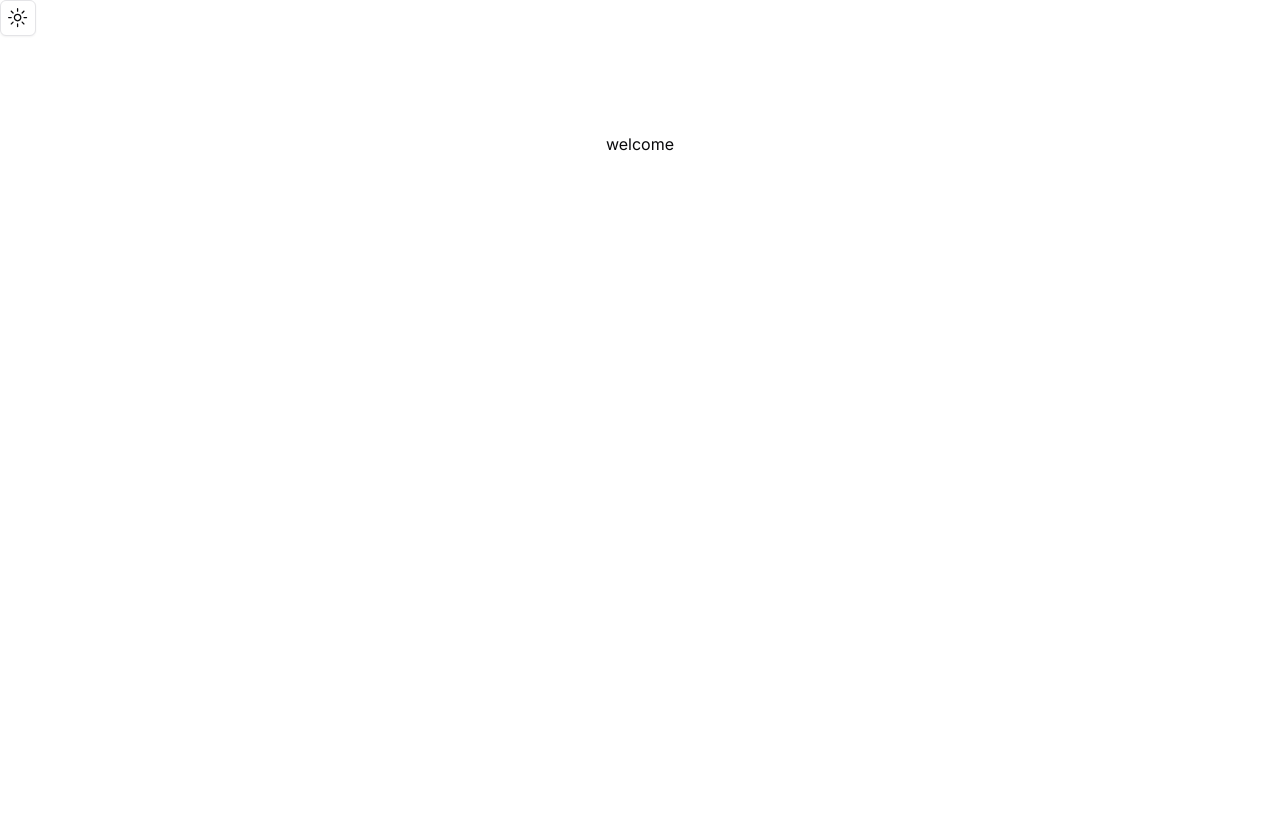
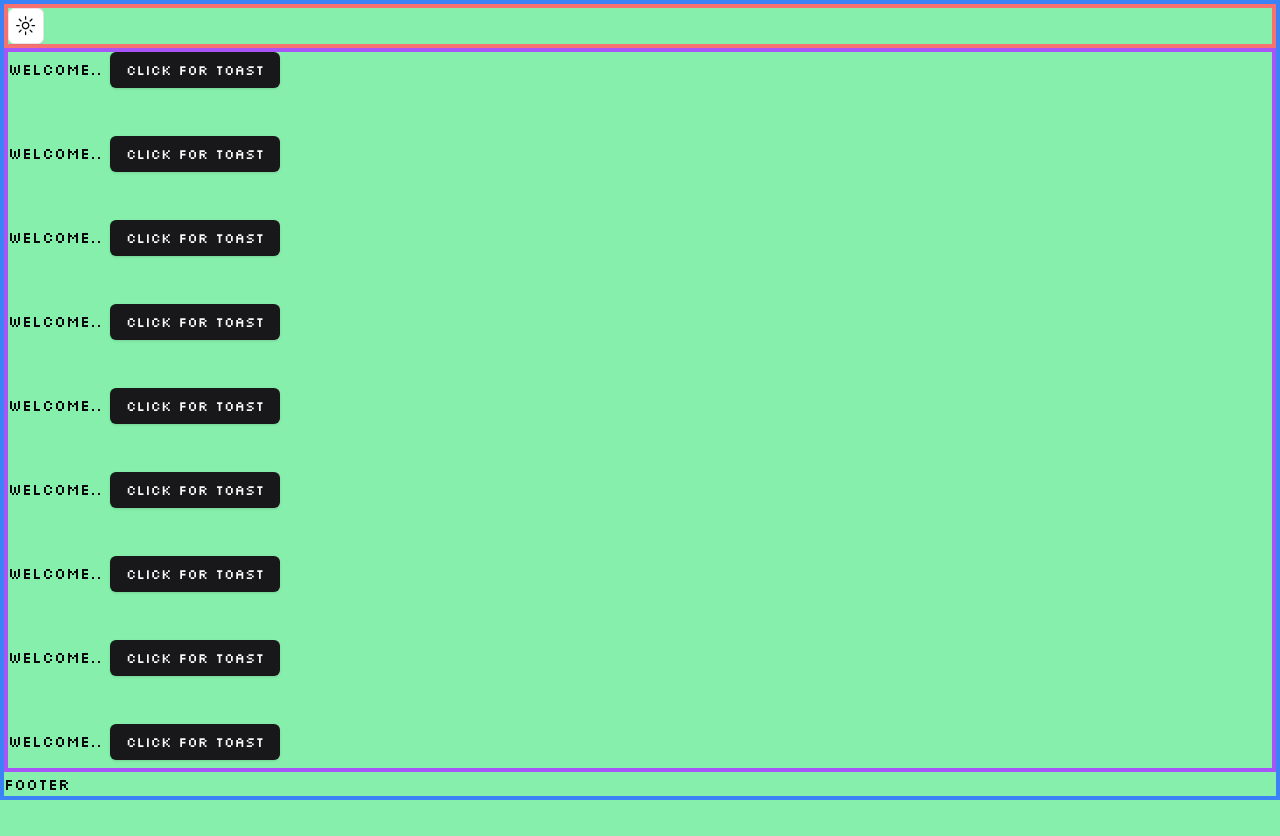
Before and after one commit to chriscodingxyz/2024june-template, a Next.js app: page / in a window 1280 px wide. After the commit the page ends 800 px from the top, so only its background shows below. Built offline with nearby package versions, Linux system fonts and the light colour scheme.

Commit message:
the perfect initial setup, header ontop, footer bottom, inbetween the children have a scrolling container. Also added sonner. THIS IS THE PERFECT STARTER LAYOUT TEMPLATE

```diff
--- a/app/layout.tsx
+++ b/app/layout.tsx
@@ -1,10 +1,14 @@
 import type { Metadata } from "next";
-import { Inter } from "next/font/google";
+import { Inter, Silkscreen, Montserrat } from "next/font/google";
 import "./globals.css";
 import { ThemeProvider } from "@/components/ThemeProvider";
 import Header from "@/components/Header";
+import { Toaster } from "sonner";
+import Footer from "@/components/Footer";
 
 const inter = Inter({ subsets: ["latin"] });
+const silkscreen = Silkscreen({ subsets: ["latin"], weight: "400" });
+const monsterrat = Montserrat({ subsets: ["latin"] });
 
 export const metadata: Metadata = {
   title: "Create Next App",
@@ -17,16 +21,26 @@ export default function RootLayout({
   children: React.ReactNode;
 }>) {
   return (
-    <html lang="en">
-      <body className={inter.className}>
+    <html lang="en" className="h-full">
+      <body
+        className={`${silkscreen.className} bg-green-300 overflow-hidden border-4 border-blue-500 min-h-[100dvh] h-full`}
+      >
         <ThemeProvider
           attribute="class"
           defaultTheme="system"
           enableSystem
           disableTransitionOnChange
         >
-          <Header />
-          {children}
+          <div className="flex flex-col h-full">
+            <div className="border-4 border-red-400">
+              <Header />
+            </div>
+            <div className="border-4 border-purple-500 flex-grow flex flex-col overflow-auto">
+              {children}
+            </div>
+            <Footer />
+          </div>
+          <Toaster />
         </ThemeProvider>
       </body>
     </html>
--- a/app/page.tsx
+++ b/app/page.tsx
@@ -1,7 +1,50 @@
+"use client";
+
+import ToastButton from "@/components/ToastButton";
+
 export default function Home() {
   return (
-    <main className="flex min-h-screen flex-col items-center justify-between p-24">
-      welcome
+    <main className="">
+      welcome.. <ToastButton />
+      <br />
+      <br />
+      <br />
+      welcome.. <ToastButton />
+      <br />
+      <br />
+      <br />
+      welcome.. <ToastButton />
+      <br />
+      <br />
+      <br />
+      welcome.. <ToastButton />
+      <br />
+      <br />
+      <br />
+      welcome.. <ToastButton />
+      <br />
+      <br />
+      <br />
+      welcome.. <ToastButton />
+      <br />
+      <br />
+      <br />
+      welcome.. <ToastButton />
+      <br />
+      <br />
+      <br />
+      welcome.. <ToastButton />
+      <br />
+      <br />
+      <br />
+      welcome.. <ToastButton />
+      <br />
+      <br />
+      <br />
+      welcome.. <ToastButton />
+      <br />
+      <br />
+      <br />
     </main>
   );
 }
--- /dev/null
+++ b/components/Footer.tsx
@@ -0,0 +1,5 @@
+import React from "react";
+
+export default function Footer() {
+  return <div>Footer</div>;
+}
--- a/components/Header.tsx
+++ b/components/Header.tsx
@@ -3,7 +3,7 @@ import { ModeToggle } from "@/components/ModeToggle";
 
 export default function Header() {
   return (
-    <header className="flex">
+    <header className="">
       <ModeToggle />
     </header>
   );
--- /dev/null
+++ b/components/ToastButton.tsx
@@ -0,0 +1,7 @@
+import React from "react";
+import { Button } from "@/components/ui/button";
+import { toast } from "sonner";
+
+export default function ToastButton() {
+  return <Button onClick={() => toast("Clicked!")}>Click for Toast</Button>;
+}
--- /dev/null
+++ b/components/ui/sonner.tsx
@@ -0,0 +1,31 @@
+"use client"
+
+import { useTheme } from "next-themes"
+import { Toaster as Sonner } from "sonner"
+
+type ToasterProps = React.ComponentProps<typeof Sonner>
+
+const Toaster = ({ ...props }: ToasterProps) => {
+  const { theme = "system" } = useTheme()
+
+  return (
+    <Sonner
+      theme={theme as ToasterProps["theme"]}
+      className="toaster group"
+      toastOptions={{
+        classNames: {
+          toast:
+            "group toast group-[.toaster]:bg-background group-[.toaster]:text-foreground group-[.toaster]:border-border group-[.toaster]:shadow-lg",
+          description: "group-[.toast]:text-muted-foreground",
+          actionButton:
+            "group-[.toast]:bg-primary group-[.toast]:text-primary-foreground",
+          cancelButton:
+            "group-[.toast]:bg-muted group-[.toast]:text-muted-foreground",
+        },
+      }}
+      {...props}
+    />
+  )
+}
+
+export { Toaster }
--- a/package.json
+++ b/package.json
@@ -18,6 +18,7 @@
     "next-themes": "^0.3.0",
     "react": "^18",
     "react-dom": "^18",
+    "sonner": "^1.5.0",
     "tailwind-merge": "^2.3.0",
     "tailwindcss-animate": "^1.0.7"
   },
```
Also changed, not shown: 1 other file (tests, documents, lock files or other folders).
